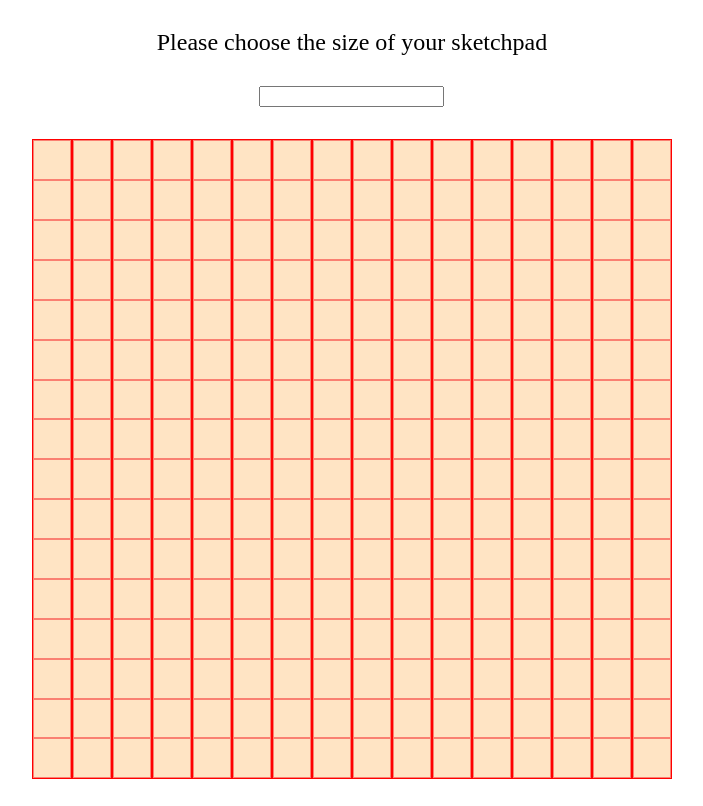
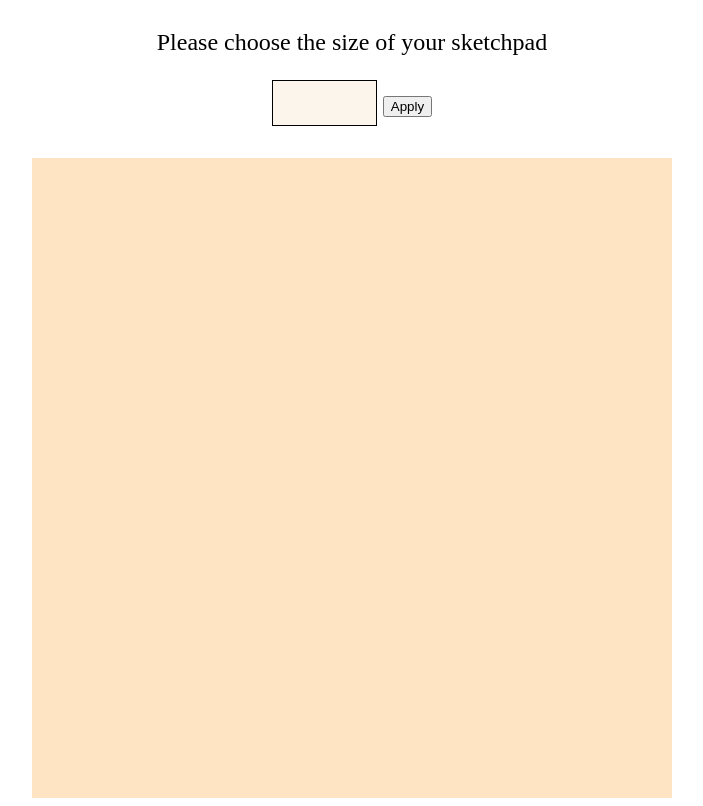
Before and after one commit to saykate/etch-a-sketch, a plain HTML site: page index.html in a window 1280 px wide. Shown: the part 98-904 px from the top of the page, without its empty margins (288-991 px from the left). Drawn offline with Linux system fonts and the light colour scheme.

Commit message:
Trying to add the inputs to change the grid size

```diff
--- a/index.html
+++ b/index.html
@@ -13,7 +13,8 @@
         <div class="play-info">
             <h1>Welcome to the Etch-a-Sketch</h1>
             <p>Please choose the size of your sketchpad</p>
-            <input type="number" name="grid-size" id="grid-size">
+            <input type="number" name="grid-size" id="grid-size" min="16" max="100">
+            <button class="apply">Apply</button>
         </div>
         <div class="sketch-pad"></div>
     </div>
--- a/index.js
+++ b/index.js
@@ -1,9 +1,14 @@
+
+let sketchPad = document.querySelector('.sketch-pad');
+let gridSize = document.querySelector('#grid-size');
+let apply = document.querySelector('.apply');
 let rows = 16;
 let columns = 16;
 
-let sketchPad = document.querySelector(".sketch-pad");
-
-//create column in the number of given columns
+const createGrid = () => {
+    rows = gridSize;
+    columns = gridSize
+    //create column in the number of given columns
 for (let i = 0; i < columns; i++) {
     let column = document.createElement('div');
     column.className = 'column';
@@ -15,3 +20,8 @@ for (let i = 0; i < columns; i++) {
     }
     sketchPad.append(column)
 }
+}
+
+// createGrid();
+
+apply.addEventListener('click', createGrid);
--- a/styles.css
+++ b/styles.css
@@ -8,6 +8,13 @@
     font-size: 1.5em;
     padding-bottom: 2rem;
 }
+#grid-size {
+    border: 1px solid black;
+    font-size: 1.5rem;
+    padding: .5rem;
+    text-align: center;
+    background-color: rgb(251, 245, 235);
+}
 .sketch-pad {
     display: flex;
     background-color: bisque;
@@ -16,7 +23,7 @@
 }
 .column {
     flex: 1;
-    border: 1px solid red;
+    border: 1px solid salmon;
     display: flex;
     flex-direction: column;
 }
```
